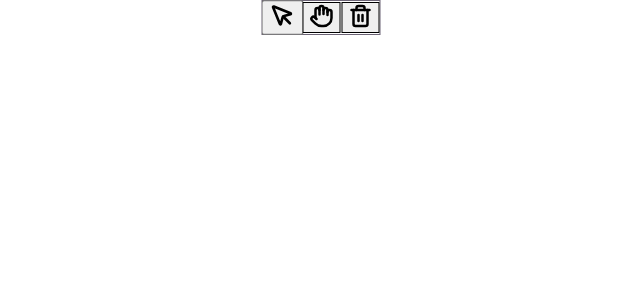
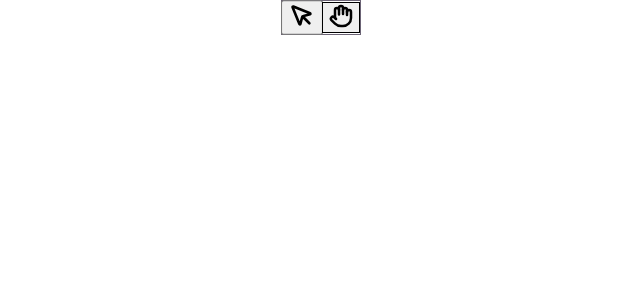
Before and after one commit to kevin-weitgenant/gen-canvas-OSS-mixboard, a React (Vite) app: page / in a window 1280 px wide. Shown: the top 300 px of the page, without its empty margins (319-959 px from the left). Built offline with nearby package versions, Linux system fonts and the light colour scheme.

Commit message:
remove clear everything functionality

```diff
--- a/src/components/Toolbar.tsx
+++ b/src/components/Toolbar.tsx
@@ -1,4 +1,4 @@
-import { Hand, MousePointer, Trash2 } from "lucide-react";
+import { Hand, MousePointer } from "lucide-react";
 import { useCanvasStore } from "../store/canvasStore";
 
 const buttonClasses = "relative p-3 rounded-xl transition-all duration-200 cursor-pointer";
@@ -10,7 +10,6 @@ const inactiveClasses = "bg-white text-gray-600 hover:bg-gray-50 hover:scale-105
 export function Toolbar() {
   const currentTool = useCanvasStore((state) => state.currentTool);
   const setTool = useCanvasStore((state) => state.setTool);
-  const clear = useCanvasStore((state) => state.clear);
 
   return (
     <div className="fixed top-6 left-1/2 -translate-x-1/2 flex items-center gap-2 px-3 py-2 bg-white/90 backdrop-blur-sm rounded-2xl shadow-xl border border-gray-200/50 z-[100]">
@@ -28,14 +27,6 @@ export function Toolbar() {
       >
         <Hand className="w-5 h-5" strokeWidth={2.5} />
       </button>
-      <div className="w-px h-8 bg-gray-200 mx-1" />
-      <button
-        onClick={clear}
-        title="Clear Canvas"
-        className={`${buttonClasses} ${inactiveClasses} hover:text-red-500 hover:border-red-200 hover:bg-red-50`}
-      >
-        <Trash2 className="w-5 h-5" strokeWidth={2.5} />
-      </button>
     </div>
   );
 }
--- a/src/store/canvasStore.ts
+++ b/src/store/canvasStore.ts
@@ -13,7 +13,6 @@ interface CanvasActions {
   updateImage: (id: string, updates: Partial<ImageElement>) => void;
   setSelectedImageId: (id: string | null) => void;
   setViewport: (viewport: Viewport) => void;
-  clear: () => void;
   setTool: (tool: Tool) => void;
   moveImageToEnd: (id: string) => void;
 }
@@ -46,13 +45,6 @@ export const useCanvasStore = create<CanvasStore>((set) => ({
 
   setViewport: (viewport) => set({ viewport }),
 
-  clear: () =>
-    set({
-      images: [],
-      selectedImageId: null,
-      viewport: INITIAL_VIEWPORT,
-    }),
-
   setTool: (tool) => set({ currentTool: tool }),
 
   moveImageToEnd: (id) =>
```
